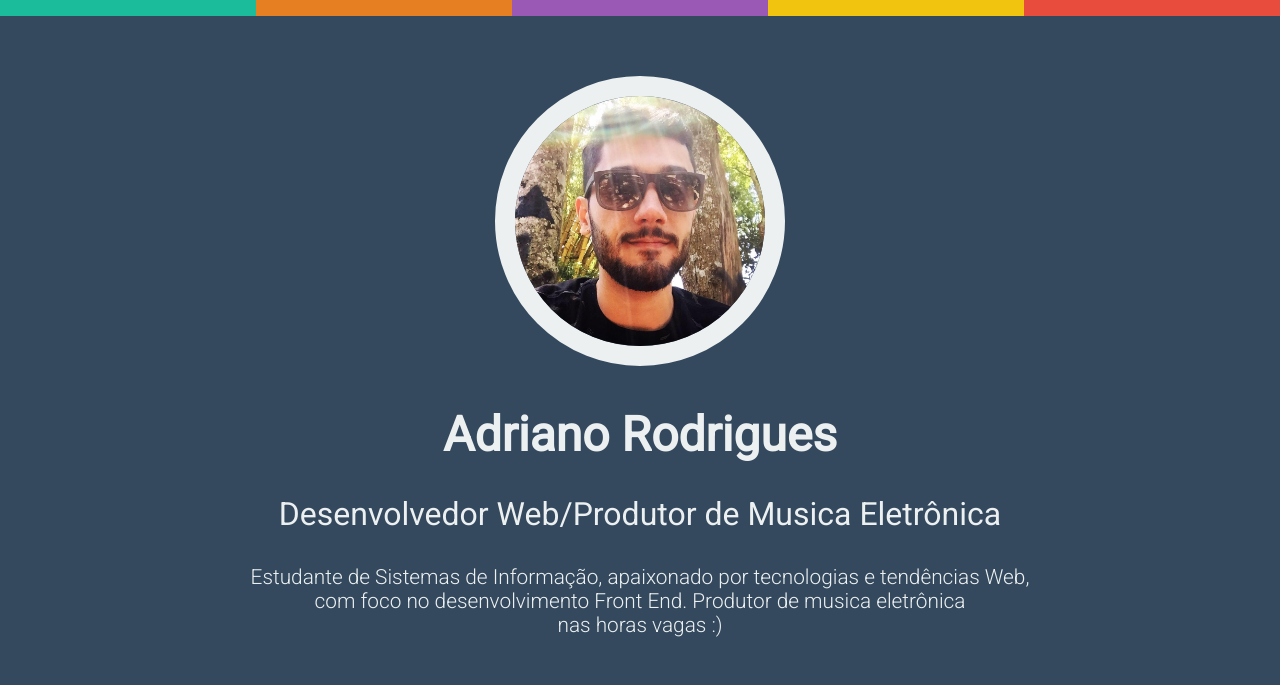
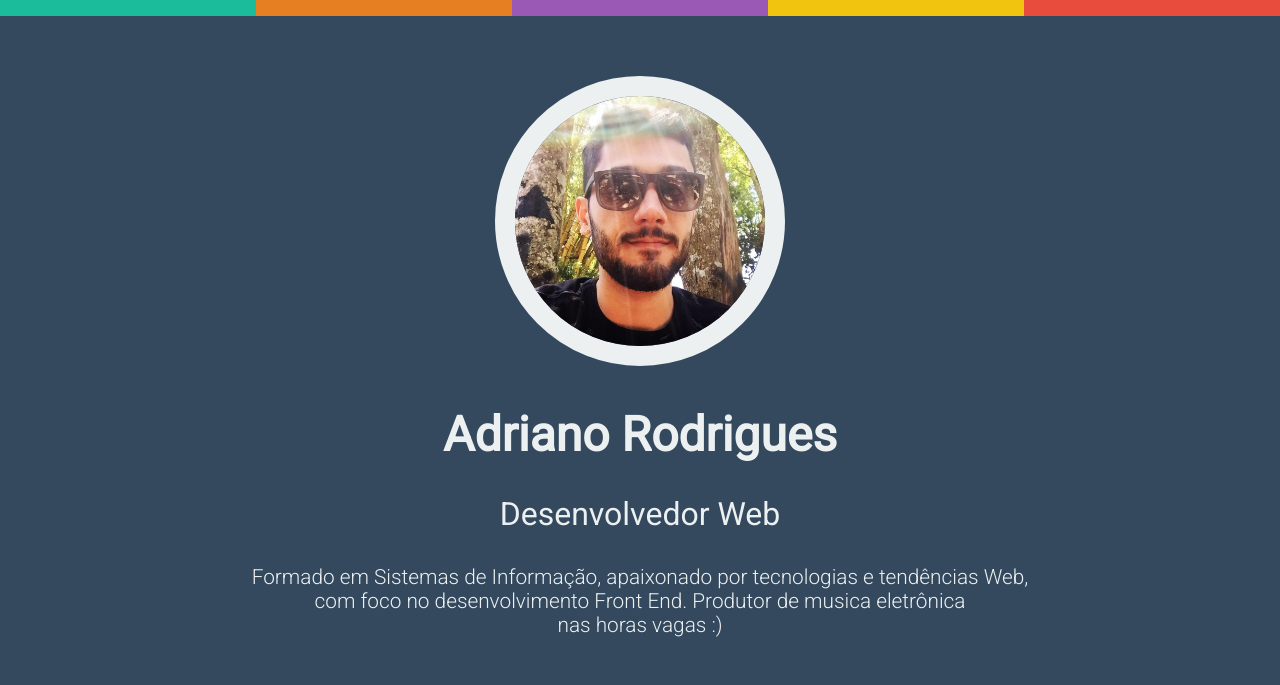
Before and after one commit to AdrianoNrodrigues/adrianonrodrigues.github.io, a plain HTML site: page index.html in a window 1280 px wide. Shown: the top 685 px of the page. Drawn offline with Linux system fonts and the light colour scheme.

Commit message:
alteranco texto home

```diff
--- a/index.html
+++ b/index.html
@@ -24,8 +24,9 @@
     </div>
     <div class="container texto">
       <p class="nome">Adriano Rodrigues </p>
-      <p class="descricao">Desenvolvedor Web/Produtor de Musica Eletrônica</p>
-      <p class="descricao-completa">Estudante de Sistemas de Informação, apaixonado por tecnologias e tendências Web,<br> com foco no desenvolvimento Front End. Produtor de musica eletrônica<br> nas horas vagas :)</p>
+      <p class="descricao">Desenvolvedor Web</p>
+      <p class="descricao-completa">Formado em Sistemas de Informação, apaixonado por tecnologias e tendências Web,<br>
+      com foco no desenvolvimento Front End. Produtor de musica eletrônica<br> nas horas vagas :)</p>
     <div>
     <div class="container botao-apresentacao">
       <a href="projetos.html"><button>O que eu tenho feito</button></a>
```
